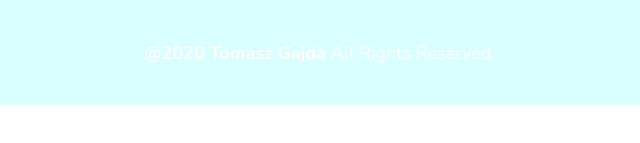
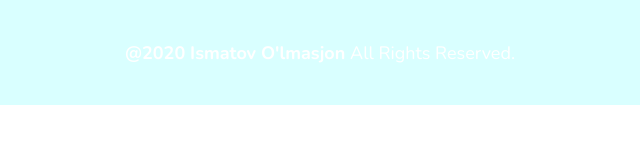
Before and after one commit to ulmasjon96/PortfolioMe, a plain HTML site: page index.html in a window 1280 px wide. Shown: the part 6226-6369 px from the top of the page, 320-960 px from the left. Drawn offline with nearby package versions, Linux system fonts and the light colour scheme.

Commit message:
Mening Portfoliom

```diff
--- a/index.html
+++ b/index.html
@@ -345,7 +345,7 @@
 				<a href=""><i class="bx bxl-gmail"></i></a>
 			</div>
 			<div class="section-8__text">
-				<h1>@2020 Tomasz Gajda <span>All Rights Reserved.</span></h1>
+				<h1>@2020 Ismatov O'lmasjon <span>All Rights Reserved.</span></h1>
 			</div>
 		</div>
 	</section>
```
